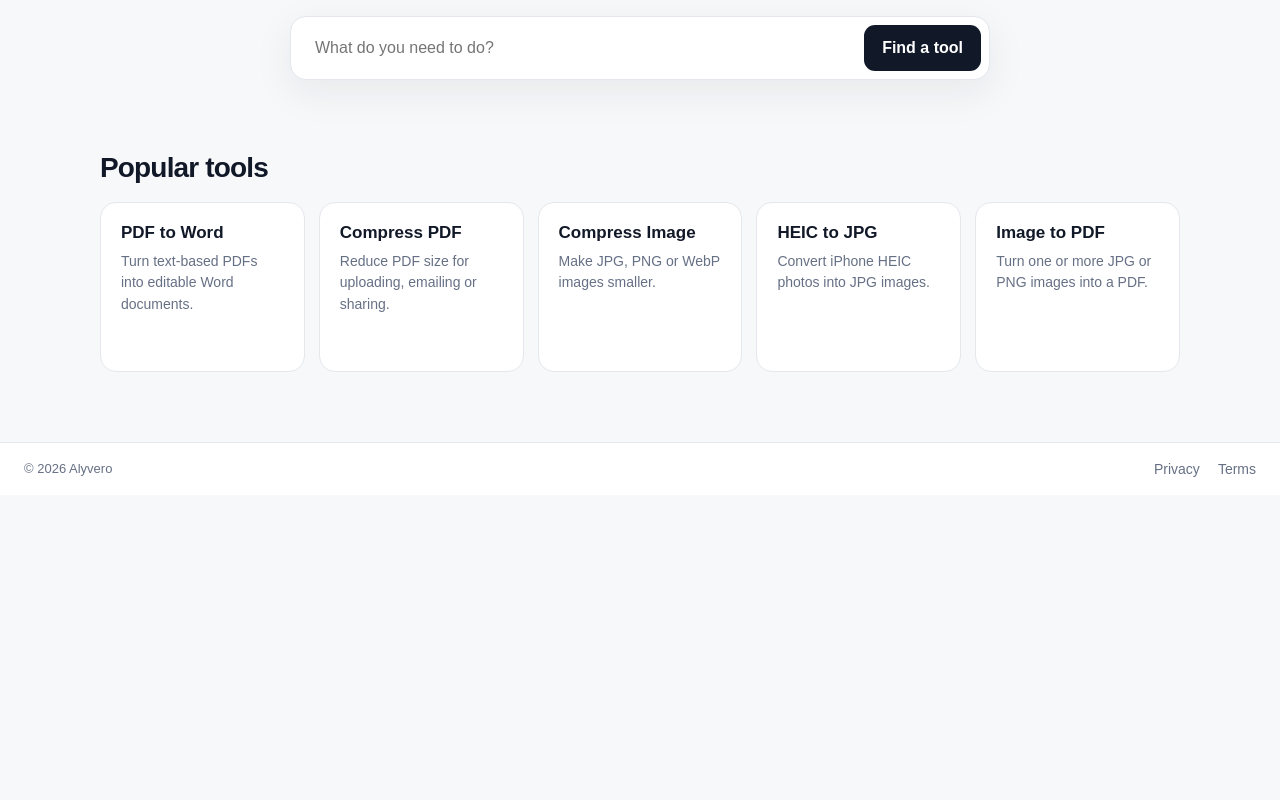
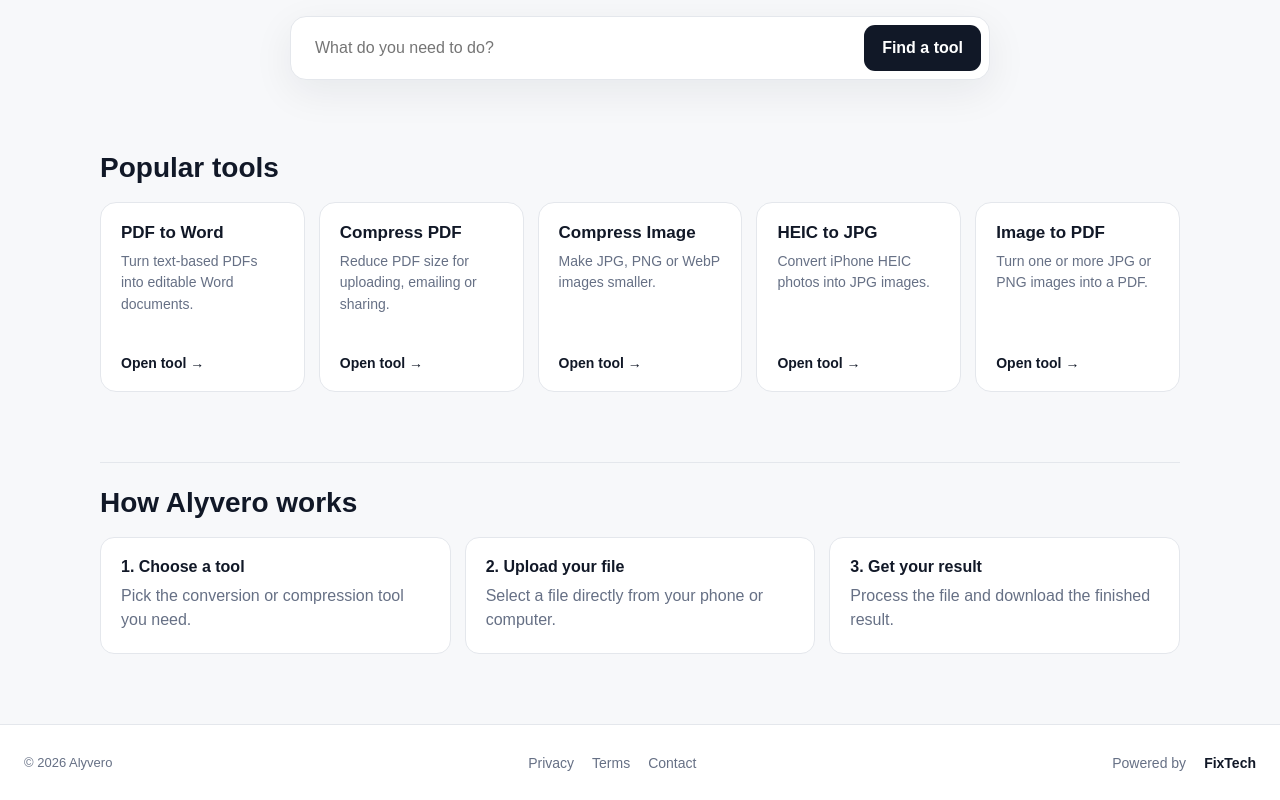
Before and after one commit to rindodi/alyvero, a Next.js app: page / in a window 1280 px wide. Shown: the part 381-1181 px from the top of the page. Before the commit the page ends 876 px from the top, so only its background shows below. Built offline with nearby package versions, Linux system fonts and the light colour scheme.

Commit message:
feat: add contact form and FixTech attribution

```diff
--- a/app/globals.css
+++ b/app/globals.css
@@ -13,12 +13,12 @@
 html { scroll-behavior: smooth; }
 body { margin: 0; background: var(--bg); color: var(--text); font-family: Arial, Helvetica, sans-serif; }
 a { color: inherit; text-decoration: none; }
-button, input { font: inherit; }
+button, input, textarea { font: inherit; }
 .site-header { height: 68px; display:flex; align-items:center; justify-content:space-between; padding:0 24px; border-bottom:1px solid var(--line); background:rgba(255,255,255,.94); position:sticky; top:0; z-index:10; backdrop-filter:blur(10px); }
 .brand { font-weight:900; letter-spacing:.14em; font-size:18px; }
 .site-header nav, .site-footer div { display:flex; gap:18px; color:var(--muted); font-size:14px; }
 .site-header nav a:hover, .site-footer a:hover { color:var(--text); }
-main { min-height: calc(100vh - 120px); }
+main { min-height:calc(100vh - 120px); }
 .container { width:min(1080px, calc(100% - 32px)); margin:0 auto; }
 .hero { padding:76px 0 48px; text-align:center; }
 .hero h1 { font-size:clamp(42px, 8vw, 76px); line-height:.98; letter-spacing:-.055em; margin:0 auto 18px; max-width:800px; }
@@ -27,12 +27,18 @@ main { min-height: calc(100vh - 120px); }
 .search-box input { flex:1; min-width:0; border:0; outline:0; padding:14px 16px; background:transparent; }
 .search-box button, .primary { border:0; border-radius:11px; background:var(--accent); color:#fff; padding:12px 18px; font-weight:700; cursor:pointer; }
 .section { padding:24px 0 70px; }
-.section h2 { font-size:28px; margin:0 0 18px; letter-spacing:-.03em; }
+.section h2 { font-size:28px; margin:0 0 18px; }
 .tool-grid { display:grid; grid-template-columns:repeat(5,1fr); gap:14px; }
-.tool-card { background:var(--surface); border:1px solid var(--line); border-radius:16px; padding:20px; min-height:170px; transition:transform .15s ease, box-shadow .15s ease; }
+.tool-card { background:var(--surface); border:1px solid var(--line); border-radius:16px; padding:20px; min-height:190px; display:flex; flex-direction:column; transition:transform .15s ease, box-shadow .15s ease; }
 .tool-card:hover { transform:translateY(-2px); box-shadow:0 12px 30px rgba(16,24,40,.07); }
 .tool-card h3 { margin:0 0 8px; font-size:17px; }
 .tool-card p { margin:0; color:var(--muted); line-height:1.55; font-size:14px; }
+.tool-link { margin-top:auto; padding-top:18px; font-weight:700; font-size:14px; }
+.info-section { border-top:1px solid var(--line); }
+.steps { display:grid; grid-template-columns:repeat(3,1fr); gap:14px; }
+.steps > div { background:var(--surface); border:1px solid var(--line); border-radius:14px; padding:20px; }
+.steps strong { display:block; margin-bottom:8px; }
+.steps p { margin:0; color:var(--muted); line-height:1.55; }
 .tool-page { padding:54px 0 80px; }
 .tool-header { max-width:760px; margin-bottom:26px; }
 .tool-header h1 { font-size:clamp(34px,6vw,54px); letter-spacing:-.045em; margin:0 0 12px; }
@@ -59,18 +65,25 @@ main { min-height: calc(100vh - 120px); }
 .content-page h1 { font-size:48px; letter-spacing:-.04em; }
 .content-page h2 { margin-top:32px; }
 .content-page p, .content-page li { color:#475467; line-height:1.75; }
-.site-footer { min-height:52px; border-top:1px solid var(--line); display:flex; justify-content:space-between; align-items:center; padding:18px 24px; color:var(--muted); font-size:13px; background:#fff; }
+.contact-form { display:grid; gap:9px; margin-top:28px; padding:24px; background:var(--surface); border:1px solid var(--line); border-radius:18px; }
+.contact-form label { font-weight:700; margin-top:8px; }
+.contact-form input, .contact-form textarea { width:100%; border:1px solid var(--line); border-radius:11px; padding:12px 14px; outline:none; background:#fff; }
+.contact-form input:focus, .contact-form textarea:focus { border-color:#98a2b3; box-shadow:0 0 0 3px #eef2f6; }
+.contact-note { margin-top:18px; }
+.contact-note a { text-decoration:underline; }
+.site-footer { min-height:76px; border-top:1px solid var(--line); display:flex; align-items:center; justify-content:space-between; gap:18px; padding:18px 24px; color:var(--muted); font-size:13px; background:#fff; }
+.powered-by a { color:var(--text); font-weight:700; }
 @media (max-width:900px) { .tool-grid { grid-template-columns:repeat(2,1fr); } }
 @media (max-width:640px) {
   .site-header { padding:0 16px; }
   .site-header nav { gap:12px; }
   .hero { padding:54px 0 34px; }
   .hero h1 { font-size:48px; }
-  .search-box { display:block; background:transparent; border:0; box-shadow:none; }
+  .search-box { display:block; background:transparent; border:0; box-shadow:none; padding:0; }
   .search-box input { width:100%; background:#fff; border:1px solid var(--line); border-radius:12px; margin-bottom:8px; }
   .search-box button { width:100%; }
-  .tool-grid { grid-template-columns:1fr; }
+  .tool-grid, .steps, .result-grid { grid-template-columns:1fr; }
   .tool-panel { padding:16px; }
-  .result-grid { grid-template-columns:1fr; }
-  .site-footer { flex-direction:column; gap:10px; }
+  .content-page h1 { font-size:40px; }
+  .site-footer { flex-direction:column; align-items:flex-start; }
 }
--- a/app/layout.tsx
+++ b/app/layout.tsx
@@ -25,6 +25,7 @@ export default function RootLayout({ children }: Readonly<{ children: React.Reac
         <header className="site-header">
           <a className="brand" href="/" aria-label="Alyvero home">ALYVERO</a>
           <nav aria-label="Main navigation">
+            <a href="/#tools">Tools</a>
             <a href="/about">About</a>
             <a href="/contact">Contact</a>
           </nav>
@@ -35,6 +36,10 @@ export default function RootLayout({ children }: Readonly<{ children: React.Reac
           <div>
             <a href="/privacy">Privacy</a>
             <a href="/terms">Terms</a>
+            <a href="/contact">Contact</a>
+          </div>
+          <div className="powered-by">
+            Powered by <a href="https://www.fixtech.co.ke" target="_blank" rel="noopener noreferrer">FixTech</a>
           </div>
         </footer>
       </body>
--- a/app/page.tsx
+++ b/app/page.tsx
@@ -11,6 +11,7 @@ export default function Home() {
           <button type="submit">Find a tool</button>
         </form>
       </section>
+
       <section className="section" id="tools">
         <h2>Popular tools</h2>
         <div className="tool-grid">
@@ -18,8 +19,18 @@ export default function Home() {
             <a className="tool-card" href={`/${tool.slug}`} key={tool.slug}>
               <h3>{tool.name}</h3>
               <p>{tool.description}</p>
+              <span className="tool-link">Open tool →</span>
             </a>
           ))}
+        </div>
+      </section>
+
+      <section className="section info-section">
+        <h2>How Alyvero works</h2>
+        <div className="steps">
+          <div><strong>1. Choose a tool</strong><p>Pick the conversion or compression tool you need.</p></div>
+          <div><strong>2. Upload your file</strong><p>Select a file directly from your phone or computer.</p></div>
+          <div><strong>3. Get your result</strong><p>Process the file and download the finished result.</p></div>
         </div>
       </section>
     </div>
```
Also changed, not shown: app/contact/page.tsx (+35 -1 lines), 1 other file (tests, documents, lock files or other folders).
